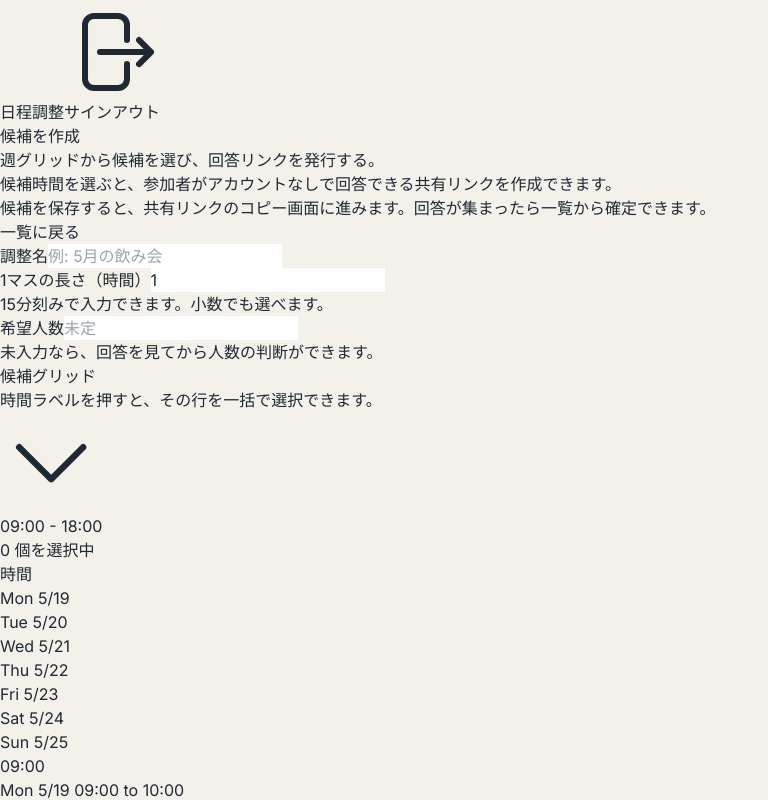
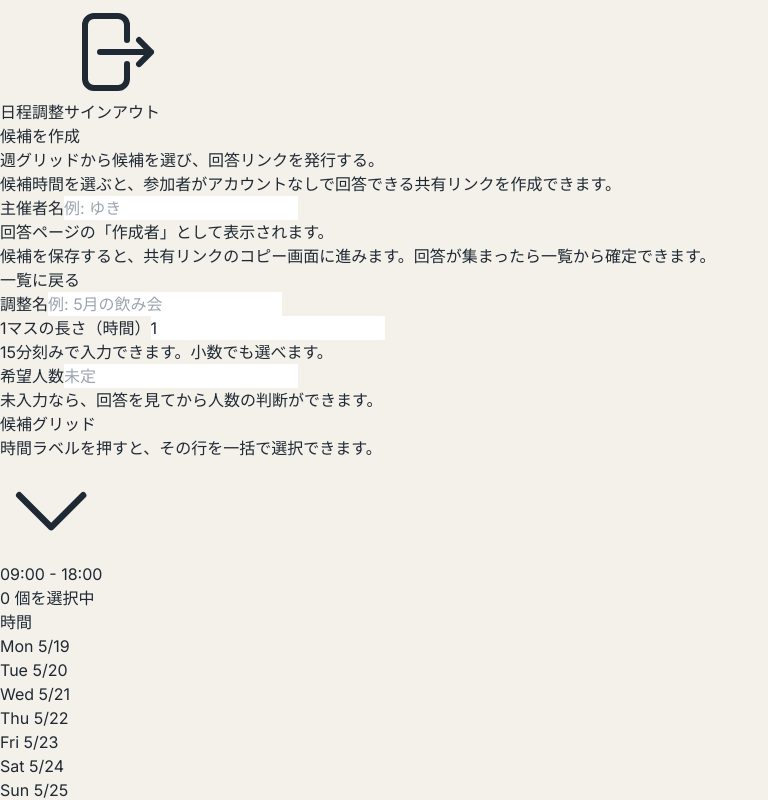
Before and after one commit to yen-0/calendar-hangout-app, a Next.js app: page /tsudoi/request in a window 1280 px wide. Shown: the part 1300-2100 px from the top of the page, without its empty margins (0-768 px from the left). Built offline with nearby package versions, Linux system fonts and the light colour scheme; no server answers; the database is empty.

Commit message:
add host support

```diff
--- a/src/app/(main)/tsudoi/request/page.tsx
+++ b/src/app/(main)/tsudoi/request/page.tsx
@@ -12,7 +12,11 @@ import { fetchCalendarItems } from '@/lib/firebase/firestoreService';
 import { prepareCreatorEventsForRequest } from '@/utils/hangoutUtils';
 import { useLanguage } from '@/hooks/useLanguage';
 import { Button } from '@/components/ui/button';
+import { Input } from '@/components/ui/input';
+import { Label } from '@/components/ui/label';
 import { HangoutRequestFormData } from '@/types/hangouts';
+
+const ORGANIZER_NAME_STORAGE_KEY = 'tsudoi.publicOrganizerName';
 
 const copy = {
   ja: {
@@ -24,6 +28,10 @@ const copy = {
     createBack: '一覧へ戻る',
     signedOut: '候補を作成するにはサインインしてください。',
     createButton: 'サインイン',
+    organizerName: '主催者名',
+    organizerNameHelp: '回答ページの「作成者」として表示されます。',
+    organizerNamePlaceholder: '例: ゆき',
+    organizerNameRequired: '主催者名を入力してください。',
     note: '候補を保存すると、共有リンクのコピー画面に進みます。回答が集まったら一覧から確定できます。',
   },
   en: {
@@ -35,6 +43,10 @@ const copy = {
     createBack: 'Return to list',
     signedOut: 'Please sign in to create a request.',
     createButton: 'Sign in',
+    organizerName: 'Organizer name',
+    organizerNameHelp: 'Shown as the creator on the reply page.',
+    organizerNamePlaceholder: 'Example: Yuki',
+    organizerNameRequired: 'Please enter your organizer name.',
     note: 'After saving the candidate set, you will get a share link. Once replies come in, confirm the final time from the request list.',
   },
 } as const;
@@ -58,6 +70,7 @@ function TsudoiRequestCreatePageInner() {
   const [isSaving, setIsSaving] = useState(false);
   const [createdRequestId, setCreatedRequestId] = useState<string | null>(null);
   const [isBootstrappingPublicSession, setIsBootstrappingPublicSession] = useState(false);
+  const [organizerName, setOrganizerName] = useState('');
 
   useEffect(() => {
     if (authLoading || user) return;
@@ -65,12 +78,24 @@ function TsudoiRequestCreatePageInner() {
     void ensurePublicSession().finally(() => setIsBootstrappingPublicSession(false));
   }, [authLoading, ensurePublicSession, user]);
 
+  useEffect(() => {
+    if (!isPublicSession) return;
+    setOrganizerName(window.localStorage.getItem(ORGANIZER_NAME_STORAGE_KEY) ?? '');
+  }, [isPublicSession]);
+
   const handleSave = useCallback(
     async (formData: HangoutRequestFormData) => {
       if (!user) {
         showErrorToast(content.signedOut);
         return;
       }
+
+      const trimmedOrganizerName = organizerName.trim();
+      if (isPublicSession && !trimmedOrganizerName) {
+        showErrorToast(content.organizerNameRequired);
+        return;
+      }
+
       setIsSaving(true);
       try {
         const userEvents = isPublicSession ? [] : await fetchCalendarItems(user.uid);
@@ -81,8 +106,13 @@ function TsudoiRequestCreatePageInner() {
           formData.candidateSlots ?? [],
         );
         const creatorName = isPublicSession
-          ? 'Public organizer'
+          ? trimmedOrganizerName
           : user.displayName || user.email || 'Anonymous User';
+
+        if (isPublicSession) {
+          window.localStorage.setItem(ORGANIZER_NAME_STORAGE_KEY, trimmedOrganizerName);
+        }
+
         const id = await createMutation.mutateAsync({
           creatorUid: user.uid,
           creatorName,
@@ -98,7 +128,15 @@ function TsudoiRequestCreatePageInner() {
         setIsSaving(false);
       }
     },
-    [content.signedOut, content.success, createMutation, isPublicSession, user],
+    [
+      content.organizerNameRequired,
+      content.signedOut,
+      content.success,
+      createMutation,
+      isPublicSession,
+      organizerName,
+      user,
+    ],
   );
 
   if (authLoading || isBootstrappingPublicSession || !user) {
@@ -125,6 +163,22 @@ function TsudoiRequestCreatePageInner() {
             {content.title}
           </h1>
           <p className="mt-4 max-w-md text-sm leading-7 text-stone-700">{content.body}</p>
+
+          {isPublicSession && !createdRequestId && (
+            <div className="mt-6 border border-stone-300 bg-white p-4">
+              <Label htmlFor="organizerName">{content.organizerName}</Label>
+              <Input
+                id="organizerName"
+                className="mt-2 bg-white"
+                value={organizerName}
+                onChange={(event) => setOrganizerName(event.target.value)}
+                placeholder={content.organizerNamePlaceholder}
+                required
+              />
+              <p className="mt-2 text-xs leading-5 text-stone-600">{content.organizerNameHelp}</p>
+            </div>
+          )}
+
           <div className="mt-6 border-l-4 border-amber-500 bg-white p-4 text-sm leading-6 text-stone-700">
             {content.note}
           </div>
```
